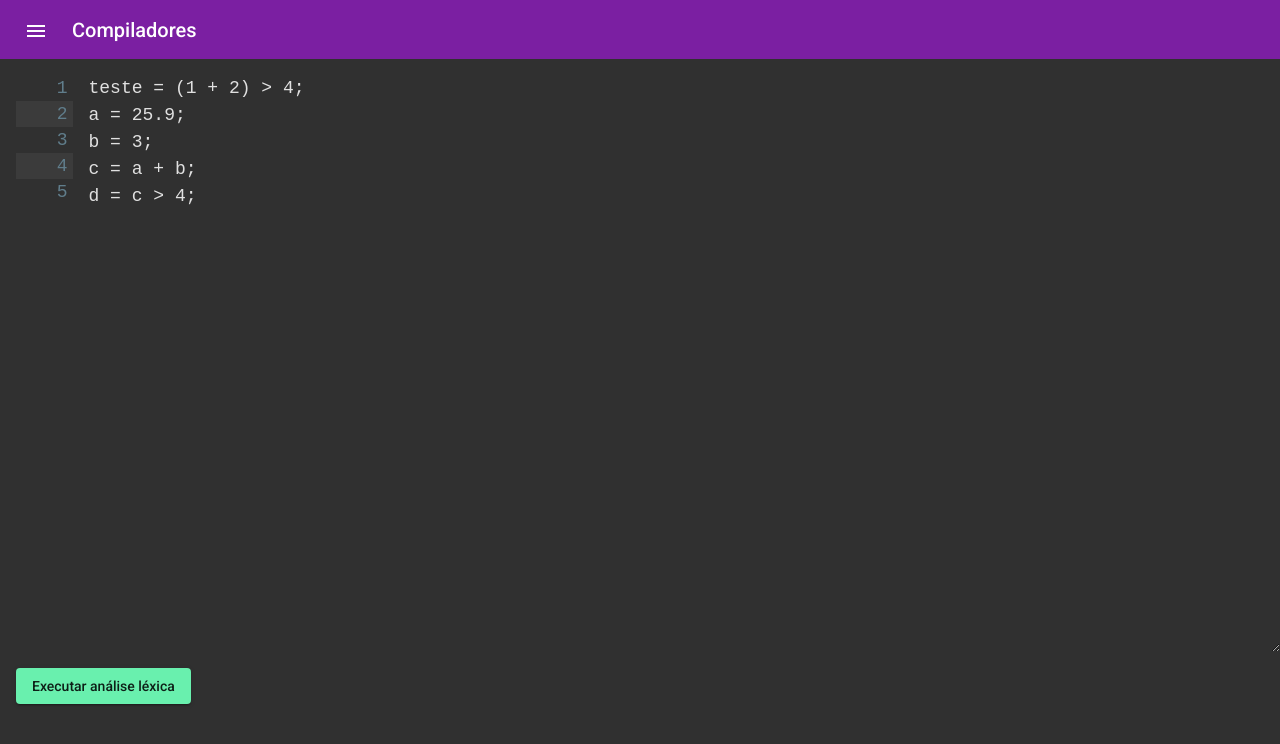
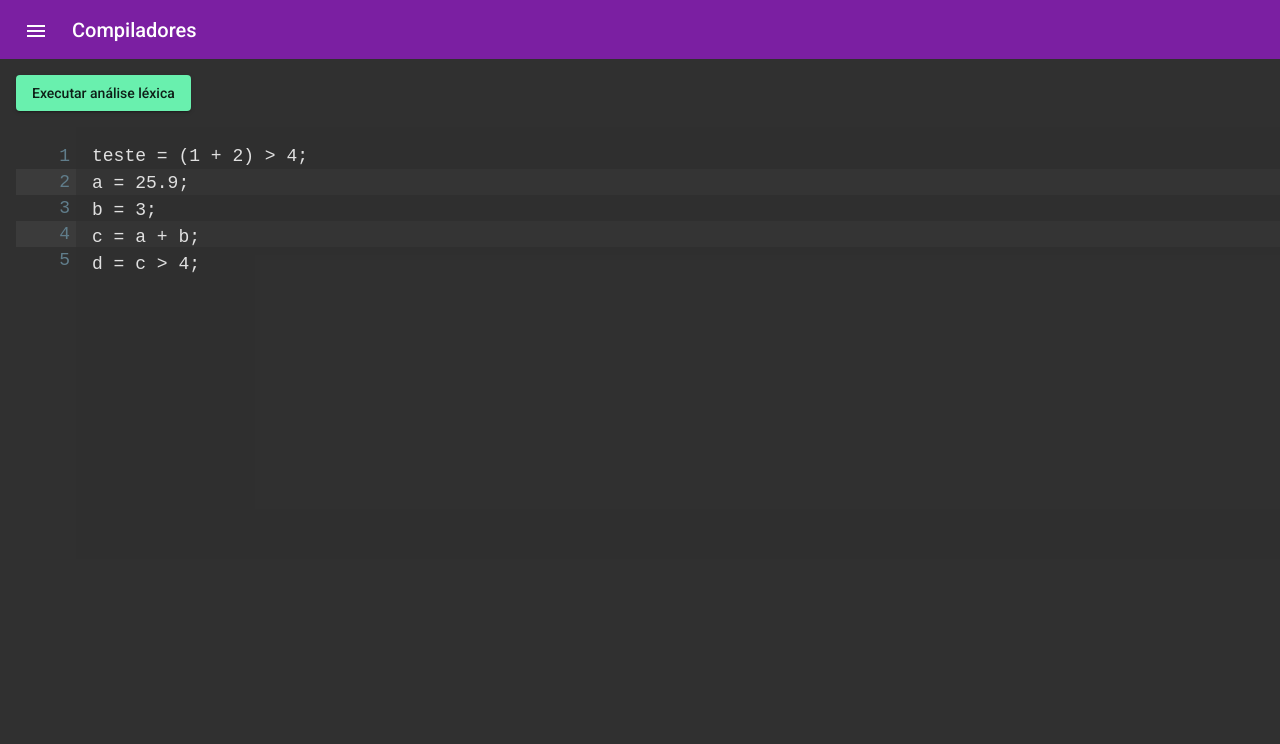
Before and after one commit to jibaky/trabComp, an Angular app: page /analiseLexica in a window 1280 px wide. Shown: the top 744 px of the page. Built offline with nearby package versions, Linux system fonts and the light colour scheme.

Commit message:
feat(analise-lexica): adiciona serviço de erros e cores nas linhas com erros

```diff
--- a/src/app/pages/analise-lexica/analise-lexica.component.html
+++ b/src/app/pages/analise-lexica/analise-lexica.component.html
@@ -1,11 +1,20 @@
 <div class="container">
+  <button class="button" (click)="analisar()" color="accent" mat-raised-button>
+    Executar análise léxica
+  </button>
   <div class="editor-container">
     <div class="line-numbers" #lineNumbersContainer>
       <div class="line-number" *ngFor="let el of lineNumbers; let i = index">
-        {{ i + 1 }}
+        <span>{{ i + 1 }}</span>
       </div>
     </div>
-    <textarea type="text" class="editor" (keyup)="parseLines()" #editor>
+    <textarea
+      type="text"
+      class="editor"
+      (keyup)="parseLines()"
+      (keydown)="parseLines()"
+      #editor
+    >
 teste = (1 + 2) > 4;
 a = 25.9;
 b = 3;
@@ -13,7 +22,4 @@ c = a + b;
 d = c > 4;</textarea
     >
   </div>
-  <button class="button" (click)="analisar()" color="accent" mat-raised-button>
-    Executar análise léxica
-  </button>
 </div>
--- a/src/app/pages/analise-lexica/analise-lexica.component.scss
+++ b/src/app/pages/analise-lexica/analise-lexica.component.scss
@@ -1,5 +1,6 @@
 :host {
   height: 100%;
+  overflow: hidden;
 }
 
 .container {
@@ -9,7 +10,10 @@
 
 .editor-container {
   display: flex;
-  height: 80%;
+  max-height: 80%;
+  min-height: 400px;
+  overflow: auto;
+  overflow-x: hidden;
 }
 
 .line-numbers {
@@ -18,27 +22,51 @@
   margin-right: 0;
   font-family: monospace;
   font-size: 18px;
-  text-align: right;
+  text-align: left;
+  overflow: visible;
 }
 
 .line-number {
   padding: 3px 5px;
+  padding-left: 24px;
   color: #607d8b;
+  width: 100vw;
+}
+
+.line-number span {
+  text-align: right;
+  width: 30px;
+  padding-right: 6px;
+  display: block;
 }
 
 .line-number:nth-child(even) {
   background-color: rgba(255, 255 ,255, 0.05);
 }
 
+.line-number.has-error {
+  background-color: rgba(244, 67, 54, 1);
+  color: white;
+}
+
+.line-number:nth-child(even).has-error {
+  background-color: rgba(264, 87, 74, 1);
+}
+
 .editor {
   width: 100%;
-  box-sizing: border-box;
+  box-sizing: content-box;
   font-size: 18px;
   line-height: 27px;
   padding: 16px;
   border: none;
-  background-color: transparent;
+  background-color: rgba(48, 48, 48, 0.6);
   color: #e0e0e0;
+  overflow: hidden;
+  resize: none;
+  outline: none;
+  min-height: inherit !important;
+  word-break: break-all;
 }
 
 .button {
--- a/src/app/pages/analise-lexica/analise-lexica.component.ts
+++ b/src/app/pages/analise-lexica/analise-lexica.component.ts
@@ -1,5 +1,6 @@
 import { Component, ElementRef, OnInit, ViewChild } from '@angular/core';
 import { AnalisadorLexicoService } from 'src/app/services/analisador-lexico/analisador-lexico.service';
+import { Erro, ErrorsService } from 'src/app/services/errors/errors.service';
 
 @Component({
   selector: 'app-analise-lexica',
@@ -12,7 +13,13 @@ export class AnaliseLexicaComponent implements OnInit {
   /** Armazena os números das linhas de código-fonte. No futuro será usado para indicar erros também. */
   lineNumbers: number[] = [1];
 
-  constructor(private analisadorLexico: AnalisadorLexicoService) {}
+  /** Guarda o valor do editor de texto a cada processamento para verificar se houveram edições */
+  private editorCache: string;
+
+  constructor(
+    private analisadorLexico: AnalisadorLexicoService,
+    private errorsService: ErrorsService
+  ) {}
 
   ngOnInit(): void {}
 
@@ -20,17 +27,75 @@ export class AnaliseLexicaComponent implements OnInit {
     // Não perguntem. Hax hax hax.
     setTimeout(() => {
       this.parseLines();
-    }, 200);
+    }, 50);
+
+    // Esse trecho diz que toda vez que o BehaviorSubject chamado messages$ emitir novos valores (.next)
+    // a função passada como parâmetro deve ser executada.
+    this.errorsService.messages$.subscribe((messages: Erro[]) => {
+      this.processaErros(messages);
+    });
+  }
+
+  processaErros(messages: Erro[]): void {
+    // Limpa todos os erros do editor de erros para que novos sejam desenhados
+    this.resetErros();
+    // Desenha na tela cada erro vindo da emissão de messages$
+    messages.map((erro: Erro) => this.desenhaErro(erro));
+  }
+
+  /**
+   * Função responsável por limpar os erros que estão desenhados na tela (cores de linha, etc)
+   */
+  private resetErros(): void {
+    const elements = this.lineNumbersElement.nativeElement.querySelectorAll(
+      `.line-number.has-error`
+    );
+    for (const element of elements) {
+      element.classList.remove('has-error');
+    }
+  }
+
+  desenhaErro(erro: Erro): void {
+    const line = this.lineNumbersElement.nativeElement.querySelector(
+      `.line-number:nth-child(${erro.line + 1})`
+    );
+    line.classList.add('has-error');
   }
 
   /**
    * Gera uma lista com os números de linhas de acordo com a quantidade de linhas escritas no editor.
    */
   parseLines(): void {
+    // Se o conteúdo do código-fonte foi alterado, remover os erros que podem ter ficado obsoletos
+    // TODO: pensar numa forma melhor de fazer isso
+    if (this.editorElement.nativeElement.value != this.editorCache)
+      this.resetErros();
+    // Conta quantas linhas existem no código-fonte
     const count = this.editorElement.nativeElement.value.split('\n').length;
-    this.lineNumbers = [];
+    // Ajusta a largura do campo de texto em si
+    this.ajustaAltura(count);
+    // Variável que armazenará temporariamente os números de linhas. Isso é importante para que
+    // se faça apenas uma atribuição a this.lineNumbers.
+    const lines = [];
     // o comando .unshift() é igual o .push(), mas adiciona o elemento no começo da array
-    for (let i = 1; i <= count; i++) this.lineNumbers.unshift(i);
+    for (let i = 1; i <= count; i++) lines.unshift(i);
+    // Atribui um novo valor de linhas para que o template renderize apenas uma vez todas
+    // os números de linhas do editor de texto
+    this.lineNumbers = lines;
+    // Guarda o conteúdo do editor de texto para a próxima comparação
+    this.editorCache = this.editorElement.nativeElement.value;
+  }
+
+  /**
+   * Função necessária para ajustar o tamanho do textarea que contém o código fonte conforme ele cresce
+   */
+  private ajustaAltura(linhas: number): void {
+    /** Altura de cada linha de código (vide o CSS em .editor) */
+    const alturaLinha = 27;
+
+    this.editorElement.nativeElement.style.height = `${
+      (linhas + 1) * alturaLinha
+    }px`;
   }
 
   analisar(): void {
--- a/src/app/services/analisador-lexico/analisador-lexico.service.ts
+++ b/src/app/services/analisador-lexico/analisador-lexico.service.ts
@@ -1,4 +1,5 @@
 import { Injectable } from '@angular/core';
+import { ErrorsService } from '../errors/errors.service';
 
 class Token {
   token: string = '';
@@ -15,7 +16,7 @@ export class AnalisadorLexicoService {
       ''
     );
 
-  constructor() {}
+  constructor(private errorsService: ErrorsService) {}
 
   /**
    * Verifica se o caractere char está dentro do alfabeto da linguagem.
@@ -36,9 +37,13 @@ export class AnalisadorLexicoService {
    * @param text Array contendo linhas de código-fonte
    */
   analisar(text: string[]): void {
+    // Limpa todos os erros contidos no serviço de erros para a nova análise
+    this.errorsService.limpar();
     // Varrendo cada linha do editor
     for (let row = 0; row < text.length; row++) {
       const linha = text[row];
+      // Se a linha for vazia, ignore-a
+      if (linha == '') continue;
       const r = new Token();
       // Varrendo cada coluna da linha
       for (let col = 0; col < linha.length; col++) {
@@ -46,9 +51,13 @@ export class AnalisadorLexicoService {
         // Verifica se o caractere é válido no alfabeto
         if (!this.estaNoAlfabeto(caractereAtual)) {
           console.log(`Erro na linha ${row + 1}:${col + 1}!`);
+          // Adiciona um erro do tipo 100 ao serviço de erros
+          this.errorsService.addErro(100, row, col);
           continue;
         }
       }
     }
+    // Emite os novos valores de erros manualmente
+    this.errorsService.emitir();
   }
 }
--- /dev/null
+++ b/src/app/services/errors/errors.service.ts
@@ -0,0 +1,89 @@
+import { Injectable } from '@angular/core';
+import { BehaviorSubject } from 'rxjs';
+
+/** Classe responsável por representar cada mensagem de erro no código-fonte */
+export class Erro {
+  /** linha onde o erro ocorreu */
+  line: number;
+  /** coluna onde está o caractere inicial do erro */
+  column: number;
+  /** descrição do erro */
+  text: string;
+  /** Código do erro para referência */
+  code: number;
+}
+
+@Injectable({
+  providedIn: 'root',
+})
+export class ErrorsService {
+  /** Lista de mensagens de erros do LALG */
+  private errorMessages = [
+    {
+      code: 100,
+      message:
+        'Caractere inválido. Verifique se o caractere é parte do alfabeto do LALG.',
+    },
+    {
+      code: 101,
+      message:
+        'Número real mal-formado. Todo número real deve ser no formato <int>.<int>.',
+    },
+  ];
+
+  private messages: Erro[] = [];
+
+  messages$ = new BehaviorSubject<Erro[]>([]);
+
+  constructor() {}
+
+  /**
+   * Limpa todos as mensagens de erro do serviço.
+   */
+  limpar(): void {
+    this.messages = [];
+  }
+
+  /**
+   * Adiciona um novo erro à lista de erros que pode ou não ser imediatamente emitida no final do comando.
+   * @param code código do erro
+   * @param line linha onde o erro ocorreu
+   * @param column coluna da linha onde o erro ocorreu
+   * @param emit emite imediatamente uma nova lista de erros caso seja true
+   */
+  addErro(
+    code: number,
+    line: number,
+    column: number,
+    emit: boolean = false
+  ): void {
+    if (line < 0 || column < 0) return;
+
+    // Busca a mensagem de erro que tenha o código == code
+    const errorMessage = this.errorMessages.find((error) => error.code == code);
+    // Verifica se o código de erro foi encontrado na lista de erros válidos
+    if (errorMessage === undefined) {
+      throw `Código com erro ${code} não existe em \`ErrorsService.errorMessages\`.`;
+    }
+    // Cria um novo objeto de Erro para ser adicionado à lista de erros do serviço
+    const novoErro = new Erro();
+    novoErro.code = code;
+    novoErro.text = errorMessage.message;
+    novoErro.line = line;
+    novoErro.column = column;
+    // Adiciona o novo erro à lista de erros do serviço
+    this.messages.push(novoErro);
+
+    if (emit) this.messages$.next(this.messages);
+  }
+
+  /**
+   * Função responsável por delegar a emissão de erros para outros componentes e serviços.
+   * Quando um outro componente quer emitir novos erros manualmente, ele deve chamar essa função.
+   * Isso serve para que o programador possa optar por emitir ou não imediatamente ao usar a função
+   * .addErro() ou emitir todos os erros de uma vez só manualmente.
+   */
+  emitir(): void {
+    this.messages$.next(this.messages);
+  }
+}
```
Also changed, not shown: 1 other file (tests, documents, lock files or other folders).
